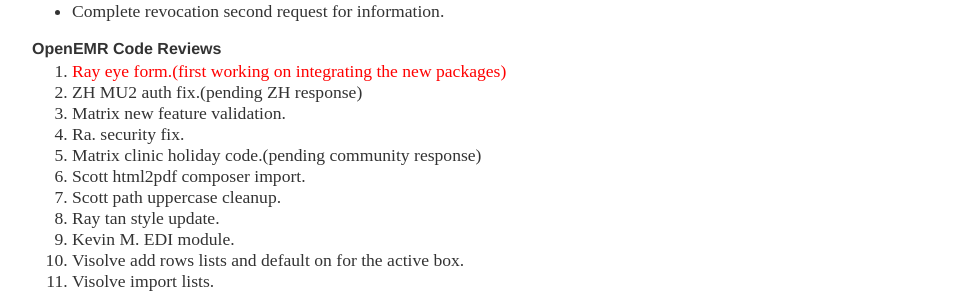
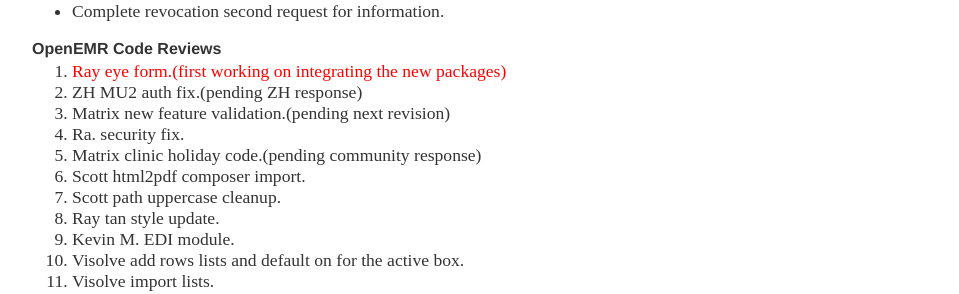
Before and after one commit to bradymiller/bradymiller.github.io, a Jekyll site: the page built from todo/index.md, in a window 1280 px wide. Shown: the part 258-552 px from the top of the page, without its empty margins (160-1119 px from the left). Built offline with Jekyll 4.4.1, drawn with Linux system fonts in a browser that asks for light colours.

Commit message:
Update todo list

```diff
--- a/todo/index.md
+++ b/todo/index.md
@@ -9,7 +9,7 @@
 ### OpenEMR Code Reviews
 1. <span style="color: red">Ray eye form.(first working on integrating the new packages)</span>
 1. ZH MU2 auth fix.(pending ZH response)
-1. Matrix new feature validation.
+1. Matrix new feature validation.(pending next revision)
 1. Ra. security fix.
 1. Matrix clinic holiday code.(pending community response)
 1. Scott html2pdf composer import.
```
